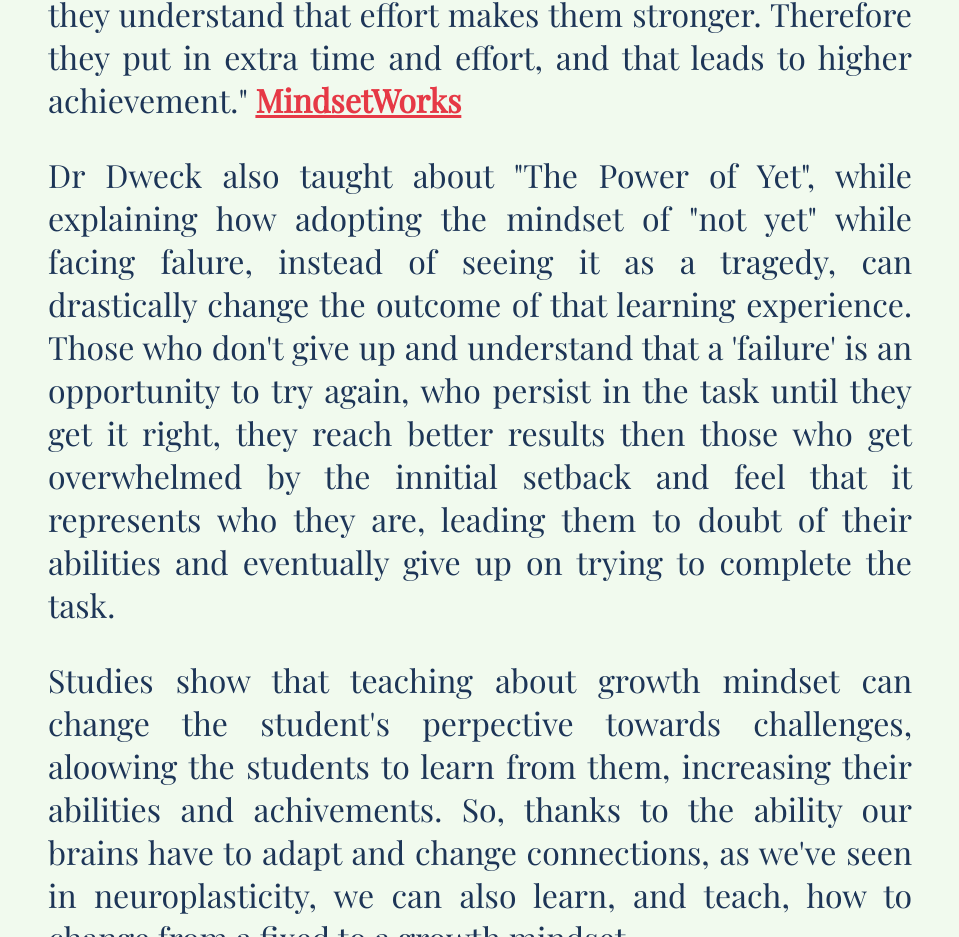
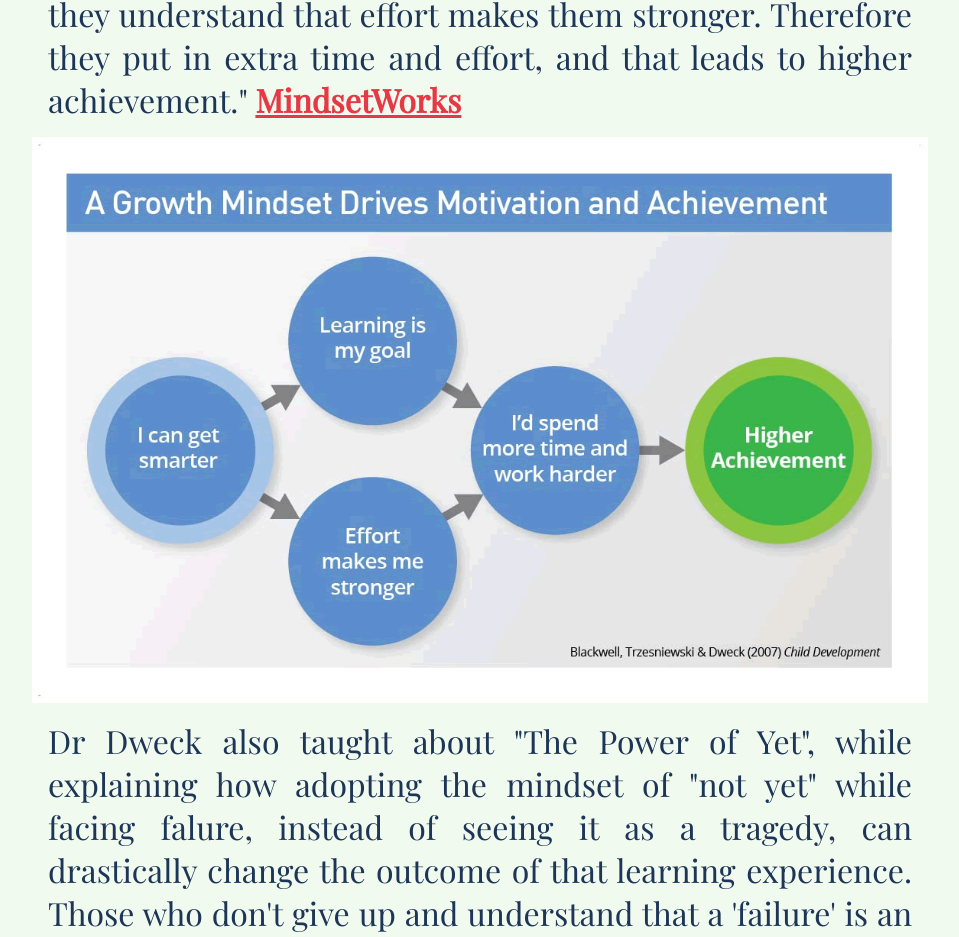
Before and after one commit to caroline-stadnicki/caroline-stadnicki.github.io, a plain HTML site: page neuroplasticity.html in a window 1280 px wide. Shown: the part 4217-5154 px from the top of the page, without its empty margins (160-1119 px from the left). Drawn offline with nearby package versions, Linux system fonts and the light colour scheme.

Commit message:
Add image to blog

```diff
--- a/neuroplasticity.html
+++ b/neuroplasticity.html
@@ -99,6 +99,9 @@ And this <a href=”https://www.healthline.com/health/rewiring-your-brain”>
      <a href="https://www.mindsetworks.com/science/">MindsetWorks</a>
 
 </p>
+<div class="intro" alt="growth mindset grafic">
+    <img src="Img/the-growth-mindset-i-can-get-smarter.png">
+  </div>
 <p>
    Dr Dweck also taught about "The Power of Yet", while explaining how adopting the mindset of "not yet" while facing falure,
    instead of seeing it as a tragedy, can drastically change the outcome of that learning experience. Those who don't give up
```
